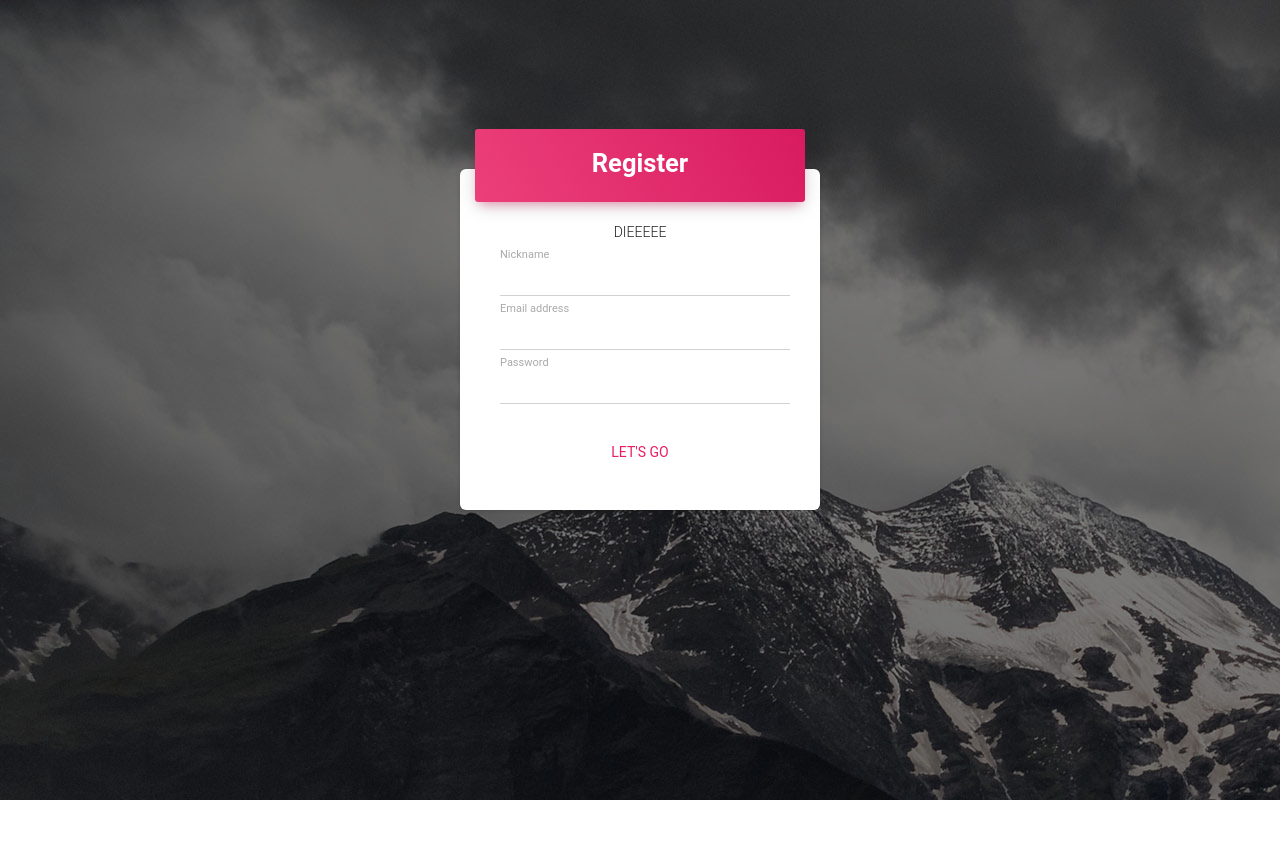
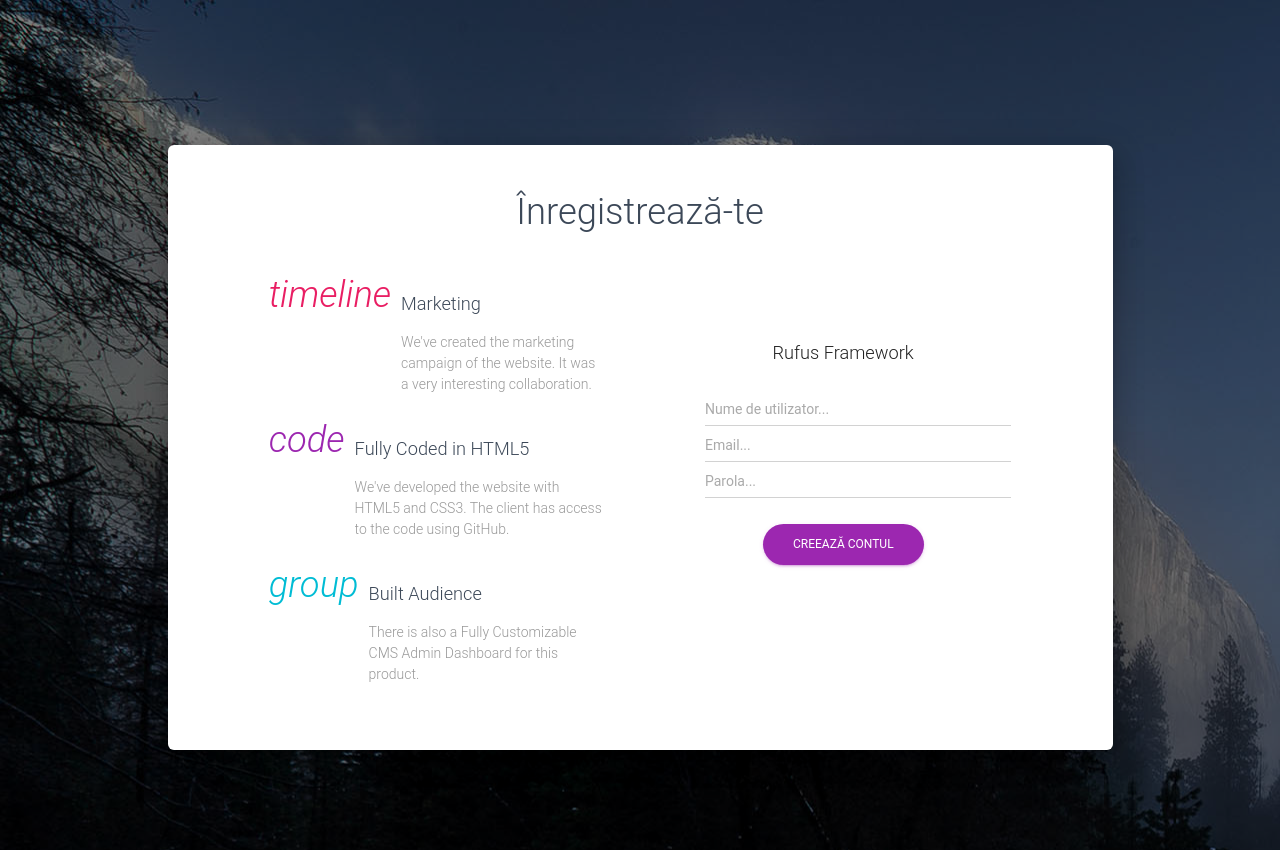
Before and after one commit to gotursix/framework, a PHP site: page /design/register.php in a window 1280 px wide. Before the commit the page ends 800 px from the top, so only its background shows below. Run offline with PHP 8.4, Linux system fonts and the light colour scheme; some libraries are stand-ins or nearby versions.

Commit message:
login + register
la register schimbam textul

```diff
--- a/design/register.php
+++ b/design/register.php
@@ -14,49 +14,77 @@
 </head>
 
 <body class="off-canvas-sidebar">
-    <div class="wrapper wrapper-full-page" style="background-image: url(' ../img/login.jpeg') ">
-        <div class="full-page login-page" filter-color="black" >
-            <div class="content">
+    <div class="wrapper wrapper-full-page" style="background-image: url(' ../img/register.jpeg') ">
+           <div class="full-page register-page" filter-color="black" >
          <div class="container">
                 <div class="row">
-                        <div class="col-md-4 col-sm-6 col-md-offset-4 col-sm-offset-3">
-                            <form method="#" action="#">
-                                <div class="card card-login">
-                                    <div class="card-header text-center" data-background-color="rose">
-                                        <h3 class="card-title">Register</h3>
+                    <div class="col-md-10 col-md-offset-1">
+                        <div class="card card-signup">
+                            <h2 class="card-title text-center">Înregistrează-te</h2>
+                            <div class="row">
+                                <div class="col-md-5 col-md-offset-1">
+                                    <div class="card-content">
+                                        <div class="info info-horizontal">
+                                            <div class="icon icon-rose">
+                                                <i class="material-icons">timeline</i>
                                             </div>
-                                    <p class="category text-center">
-                                        DIEEEEE
+                                            <div class="description">
+                                                <h4 class="info-title">Marketing</h4>
+                                                <p class="description">
+                                                    We've created the marketing campaign of the website. It was a very interesting collaboration.
                                                 </p>
+                                            </div>
+                                        </div>
+                                        <div class="info info-horizontal">
+                                            <div class="icon icon-primary">
+                                                <i class="material-icons">code</i>
+                                            </div>
+                                            <div class="description">
+                                                <h4 class="info-title">Fully Coded in HTML5</h4>
+                                                <p class="description">
+                                                    We've developed the website with HTML5 and CSS3. The client has access to the code using GitHub.
+                                                </p>
+                                            </div>
+                                        </div>
+                                        <div class="info info-horizontal">
+                                            <div class="icon icon-info">
+                                                <i class="material-icons">group</i>
+                                            </div>
+                                            <div class="description">
+                                                <h4 class="info-title">Built Audience</h4>
+                                                <p class="description">
+                                                    There is also a Fully Customizable CMS Admin Dashboard for this product.
+                                                </p>
+                                            </div>
+                                        </div>
+                                    </div>
+                                </div>
+                                <div class="col-md-5">
+                                   <div class="social text-center">
+                                       <br><br><br><br>
+                                        <h4>Rufus Framework</h4>
+                                    </div>
+                                    <form class="form" method="" action="">
                                         <div class="card-content">
                                             <div class="input-group">
                                                 <span class="input-group-addon">
                                                 </span>
-                                            <div class="form-group label-floating">
-                                                <label class="control-label">Nickname</label>
-                                                <input type="text" class="form-control">
-                                            </div>
+                                                <input type="text" class="form-control" placeholder="Nume de utilizator...">
                                             </div>
                                             <div class="input-group">
                                                 <span class="input-group-addon">
                                                 </span>
-                                            <div class="form-group label-floating">
-                                                <label class="control-label">Email address</label>
-                                                <input type="email" class="form-control">
-                                            </div>
+                                                <input type="text" class="form-control" placeholder="Email...">
                                             </div>
                                             <div class="input-group">
                                                 <span class="input-group-addon">
                                                 </span>
-                                            <div class="form-group label-floating">
-                                                <label class="control-label">Password</label>
-                                                <input type="password" class="form-control">
+                                                <input type="password" placeholder="Parola..." class="form-control" />
                                             </div>
-                                        </div>
+
                                         </div>
                                         <div class="footer text-center">
-                                        <button type="submit" class="btn btn-rose btn-simple btn-wd btn-lg">Let's go</button>
-                                    </div>
+                                            <a href="#pablo" class="btn btn-primary btn-round">Creează contul</a>
                                         </div>
                                     </form>
                                 </div>
@@ -64,7 +92,7 @@
                         </div>
                     </div>
                 </div>
-    </div>
+               </div></div></div>
 </body>
 <script src="../js/jquery-3.2.1.min.js" type="text/javascript"></script>
 
```
Also changed, not shown: design/login.php (+6 -13 lines), img/register.jpeg (added). Lines whose indentation alone changed are shown as unchanged.
